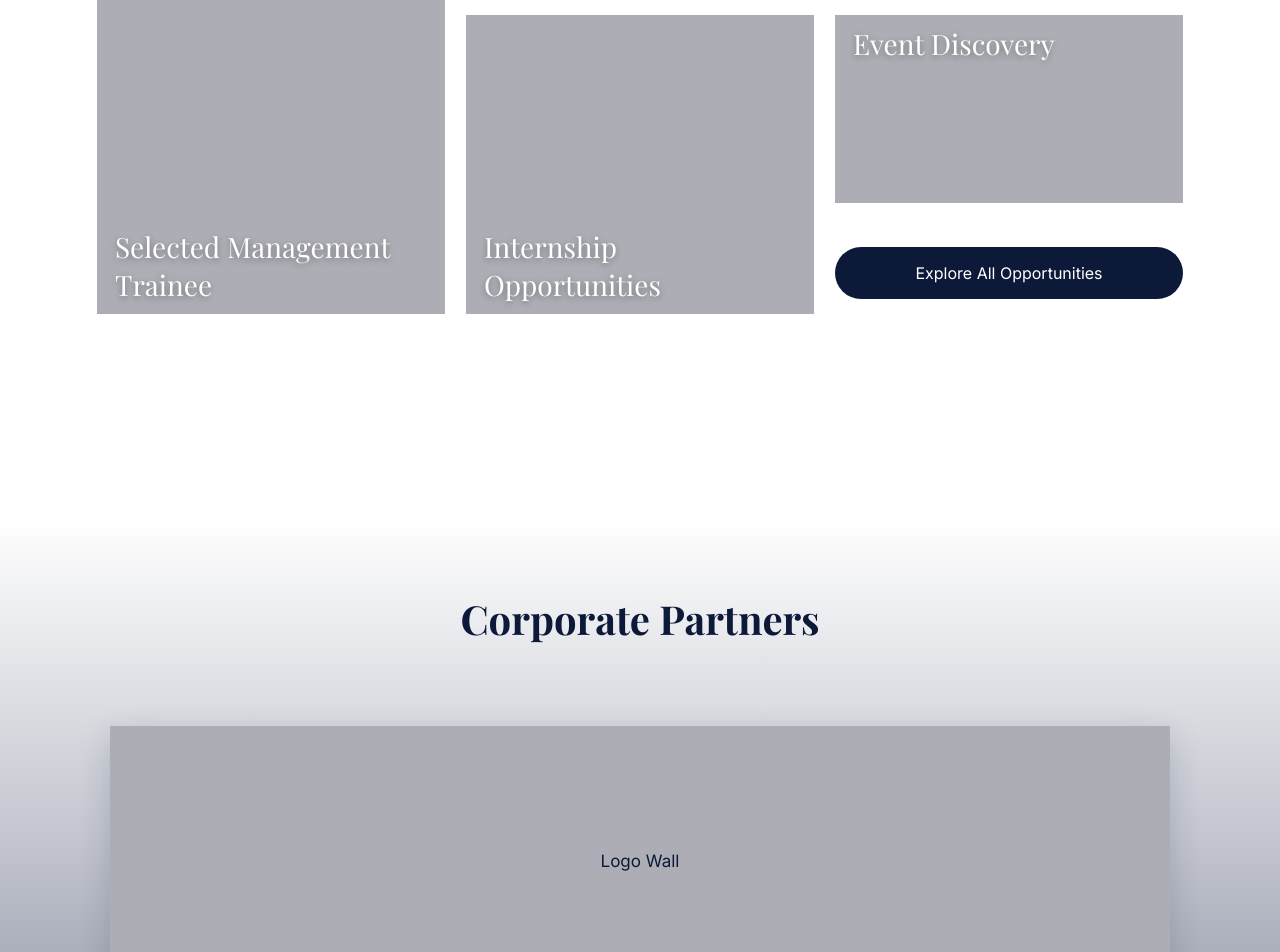
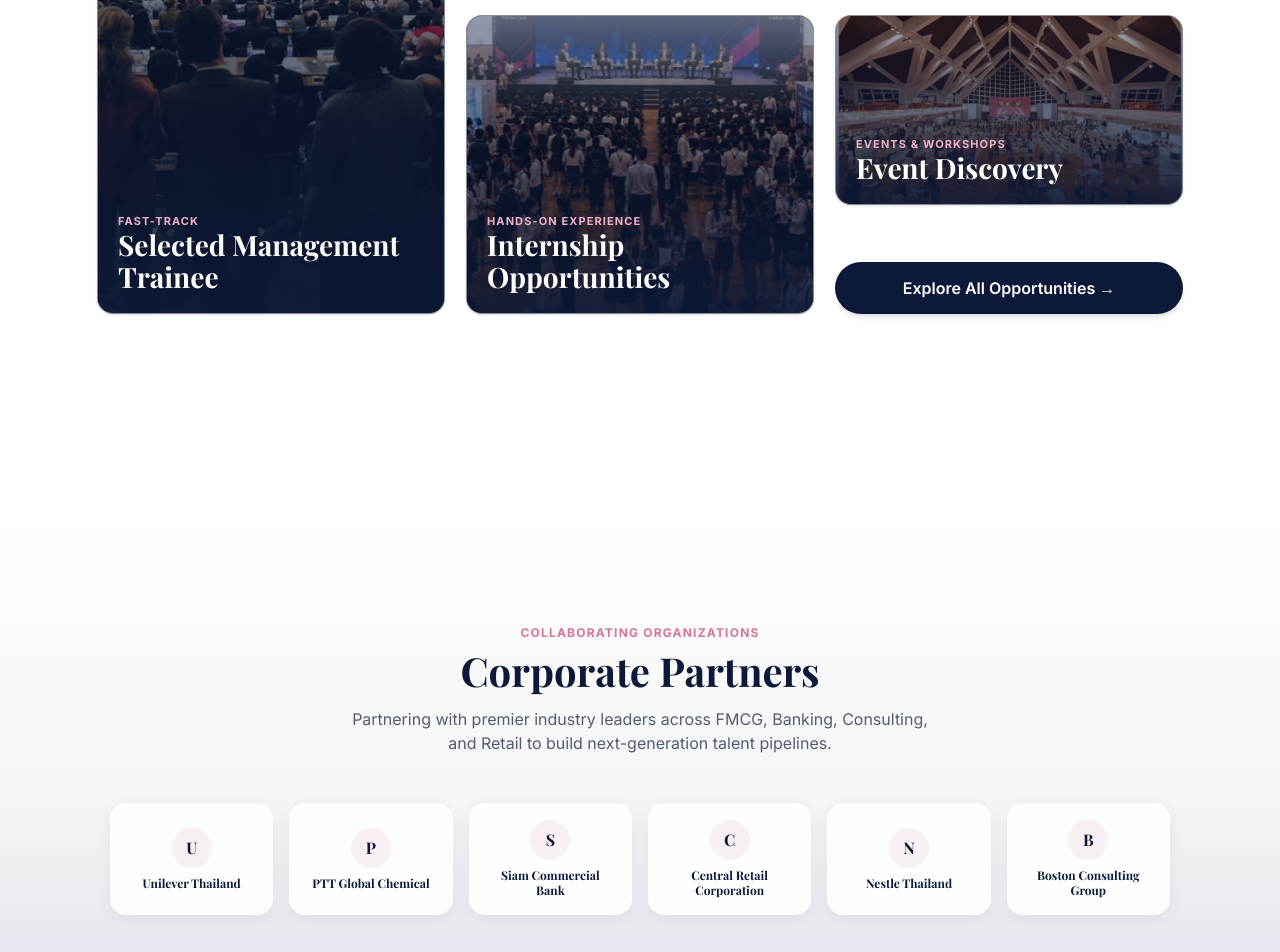
Before and after one commit to agehcx/cumt, a Next.js app: page / in a window 1280 px wide. Shown: the part 4100-5052 px from the top of the page. Built offline with nearby package versions, Linux system fonts and the light colour scheme; a web font is replaced by a local one.

Commit message:
feat: replace all remaining placeholder boxes with real imagery and partner cards

```diff
--- a/app/page.tsx
+++ b/app/page.tsx
@@ -1,6 +1,7 @@
 import Link from "next/link";
 import type { ReactNode } from "react";
 import HeroIllustration from "@/components/hero-illustration";
+import { partners } from "@/data/partners";
 
 const STATS = [
   { value: "500+", label: "Students Reached" },
@@ -52,30 +53,50 @@ function PhotoSlot({
   );
 }
 
-/** Grey bento tile whose serif caption sits over the image area. */
+/** Bento tile with photo background, dark gradient overlay and clear typography. */
 function BentoTile({
   href,
   title,
+  subtitle,
+  photo,
   captionAtTop = false,
   className = "",
 }: {
   href: string;
   title: string;
+  subtitle?: string;
+  photo?: string;
   captionAtTop?: boolean;
   className?: string;
 }) {
   return (
     <Link
       href={href}
-      className={`relative block bg-gray transition-opacity hover:opacity-90 ${className}`}
+      className={`group relative block overflow-hidden rounded-2xl border border-gray-light/60 bg-navy shadow-sm transition-all duration-300 hover:-translate-y-1 hover:border-pink hover:shadow-lg ${className}`}
     >
-      <span
-        className={`absolute left-[18px] max-w-[calc(100%-36px)] font-serif text-[28px] leading-[38px] text-white drop-shadow-[0_2px_3px_rgba(0,0,0,0.35)] ${
-          captionAtTop ? "top-[10px]" : "bottom-[10px]"
+      {photo && (
+        // eslint-disable-next-line @next/next/no-img-element
+        <img
+          src={photo}
+          alt=""
+          className="absolute inset-0 h-full w-full object-cover transition-transform duration-500 group-hover:scale-105 opacity-60"
+        />
+      )}
+      <div className="absolute inset-0 bg-gradient-to-t from-navy/90 via-navy/40 to-transparent" />
+      <div
+        className={`relative z-10 p-5 ${
+          captionAtTop ? "top-0" : "mt-auto flex flex-col justify-end h-full"
         }`}
       >
-        {title}
-      </span>
+        {subtitle && (
+          <span className="text-[11px] font-bold uppercase tracking-widest text-pink">
+            {subtitle}
+          </span>
+        )}
+        <span className="font-serif text-[24px] md:text-[28px] font-bold leading-[32px] text-white drop-shadow-md group-hover:text-pink transition-colors">
+          {title}
+        </span>
+      </div>
     </Link>
   );
 }
@@ -237,46 +258,73 @@ export default function HomePage() {
         <div className="mx-auto mt-[65px] grid w-[min(1086px,calc(100%-48px))] grid-cols-1 gap-[21px] md:grid-cols-3 md:grid-rows-[188px_299px]">
           <BentoTile
             href="/opportunities"
+            subtitle="Fast-Track"
             title="Selected Management Trainee"
+            photo="/images/home/upcoming-programs.jpg"
             className="h-[260px] md:col-start-1 md:row-span-2 md:h-auto"
           />
           <BentoTile
             href="/opportunities"
+            subtitle="Early Career"
             title="Graduate Program"
+            photo="/images/join/student-collaboration.png"
             className="h-[188px] md:col-span-2 md:col-start-2 md:row-start-1 md:h-auto"
           />
           <BentoTile
             href="/opportunities"
+            subtitle="Hands-On Experience"
             title="Internship Opportunities"
+            photo="/images/events/career-fair-crowd.png"
             className="h-[260px] md:col-start-2 md:row-start-2 md:h-auto"
           />
-          <div className="flex flex-col gap-[44px] md:col-start-3 md:row-start-2">
+          <div className="flex flex-col gap-[20px] md:col-start-3 md:row-start-2 justify-between">
             <BentoTile
               href="/events"
+              subtitle="Events & Workshops"
               title="Event Discovery"
-              captionAtTop
-              className="h-[188px]"
+              photo="/images/events/sala-event-interior.png"
+              className="h-[190px]"
             />
             <Link
               href="/opportunities"
-              className="flex h-[52px] items-center justify-center rounded-full bg-navy text-[16px] text-white transition-colors hover:bg-navy/90"
+              className="flex h-[52px] items-center justify-center rounded-full bg-navy text-[16px] font-semibold text-white shadow-md transition-colors hover:bg-rose"
             >
-              Explore All Opportunities
+              Explore All Opportunities →
             </Link>
           </div>
         </div>
       </section>
 
       {/* ---------------- Corporate Partners ---------------- */}
-      <section className="bg-gradient-to-b from-white via-[#BFC2CC] to-[#7B8192] pt-[80px] pb-[200px]">
-        <h2 className="text-center font-serif text-[40px] font-bold leading-none text-navy">
-          Corporate Partners
-        </h2>
+      <section className="bg-gradient-to-b from-white via-cream/80 to-[#D8DEE9] pt-[100px] pb-[160px]">
+        <div className="text-center px-6">
+          <span className="text-xs font-bold uppercase tracking-widest text-rose">
+            Collaborating Organizations
+          </span>
+          <h2 className="mt-2 font-serif text-[40px] font-bold leading-none text-navy">
+            Corporate Partners
+          </h2>
+          <p className="mt-4 text-base text-navy/70 max-w-xl mx-auto">
+            Partnering with premier industry leaders across FMCG, Banking, Consulting, and Retail to build next-generation talent pipelines.
+          </p>
+        </div>
 
-        <PhotoSlot
-          label="Logo Wall"
-          className="mx-auto mt-[87px] h-[270px] w-[min(1060px,calc(100%-48px))] shadow-[0_10px_30px_rgba(13,25,56,0.18)]"
-        />
+        {/* Dynamic Partner Cards Grid instead of plain gray Logo Wall placeholder */}
+        <div className="mx-auto mt-12 grid w-[min(1060px,calc(100%-48px))] grid-cols-2 gap-4 sm:grid-cols-3 lg:grid-cols-6">
+          {partners.map((partner) => (
+            <div
+              key={partner.name}
+              className="group flex h-28 flex-col items-center justify-center rounded-2xl border border-white/80 bg-white/90 p-4 text-center shadow-[0_4px_16px_rgba(13,25,56,0.06)] backdrop-blur-sm transition-all duration-300 hover:-translate-y-1 hover:border-pink hover:shadow-lg"
+            >
+              <span className="flex h-10 w-10 items-center justify-center rounded-full bg-gradient-to-br from-pink/20 to-cream text-base font-serif font-bold text-navy group-hover:scale-110 transition-transform">
+                {partner.name.charAt(0)}
+              </span>
+              <p className="mt-2 font-serif text-xs font-bold text-navy leading-tight">
+                {partner.name}
+              </p>
+            </div>
+          ))}
+        </div>
       </section>
     </>
   );
--- a/app/partners/page.tsx
+++ b/app/partners/page.tsx
@@ -1,4 +1,5 @@
 import { ChevronRight } from "lucide-react";
+import { partners } from "@/data/partners";
 
 /**
  * Geometry is measured from the 1440px design canvas.
@@ -271,14 +272,34 @@ export default function PartnersPage() {
       </section>
 
       {/* Current Partners */}
-      <section className="bg-white px-6 pt-[120px] pb-[120px] md:pt-[259px] md:pb-[228px]">
-        <h2 className="text-center font-serif text-[32px] font-bold leading-none text-navy md:text-[46px]">
-          Current Partners
-        </h2>
-        <div className="mx-auto mt-[56px] flex h-[200px] w-[min(1062px,100%)] items-center justify-center rounded-[2px] bg-gray md:mt-[99px] md:h-[268px]">
-          <span className="text-[18px] text-black md:text-[20px]">
-            Logo Wall
+      <section className="bg-white px-6 pt-[80px] pb-[100px] md:pt-[180px] md:pb-[160px]">
+        <div className="text-center">
+          <span className="text-xs font-bold uppercase tracking-widest text-rose">
+            Industry Collaboration
           </span>
+          <h2 className="mt-2 font-serif text-[32px] font-bold leading-none text-navy md:text-[46px]">
+            Current Partners
+          </h2>
+          <p className="mt-4 text-base text-navy/70 max-w-xl mx-auto">
+            Trusted by top global and national enterprises providing career opportunities and business case studies for CUMT members.
+          </p>
+        </div>
+
+        {/* Dynamic Partner Logo Cards */}
+        <div className="mx-auto mt-12 grid w-[min(1062px,100%)] grid-cols-2 gap-4 sm:grid-cols-3 lg:grid-cols-6">
+          {partners.map((partner) => (
+            <div
+              key={partner.name}
+              className="group flex h-32 flex-col items-center justify-center rounded-2xl border border-gray-light/80 bg-cream/50 p-4 text-center shadow-sm transition-all duration-300 hover:-translate-y-1 hover:border-pink hover:bg-white hover:shadow-lg"
+            >
+              <span className="flex h-12 w-12 items-center justify-center rounded-full bg-gradient-to-br from-pink/25 to-cream text-lg font-serif font-bold text-navy group-hover:scale-110 transition-transform">
+                {partner.name.charAt(0)}
+              </span>
+              <p className="mt-2.5 font-serif text-xs font-bold text-navy leading-snug">
+                {partner.name}
+              </p>
+            </div>
+          ))}
         </div>
       </section>
 
```
Also changed, not shown: public/images/events/sala-event-interior.png (added).
